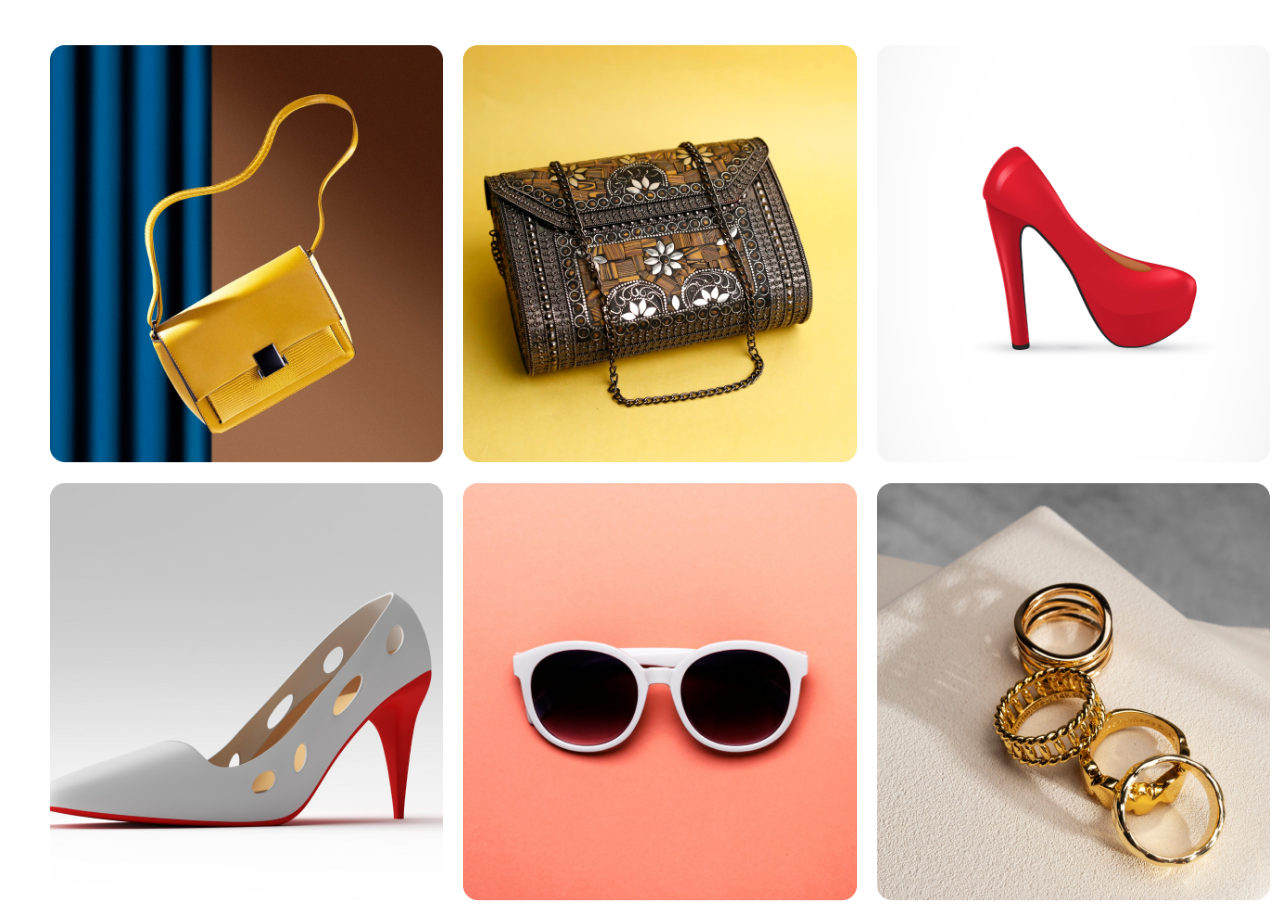
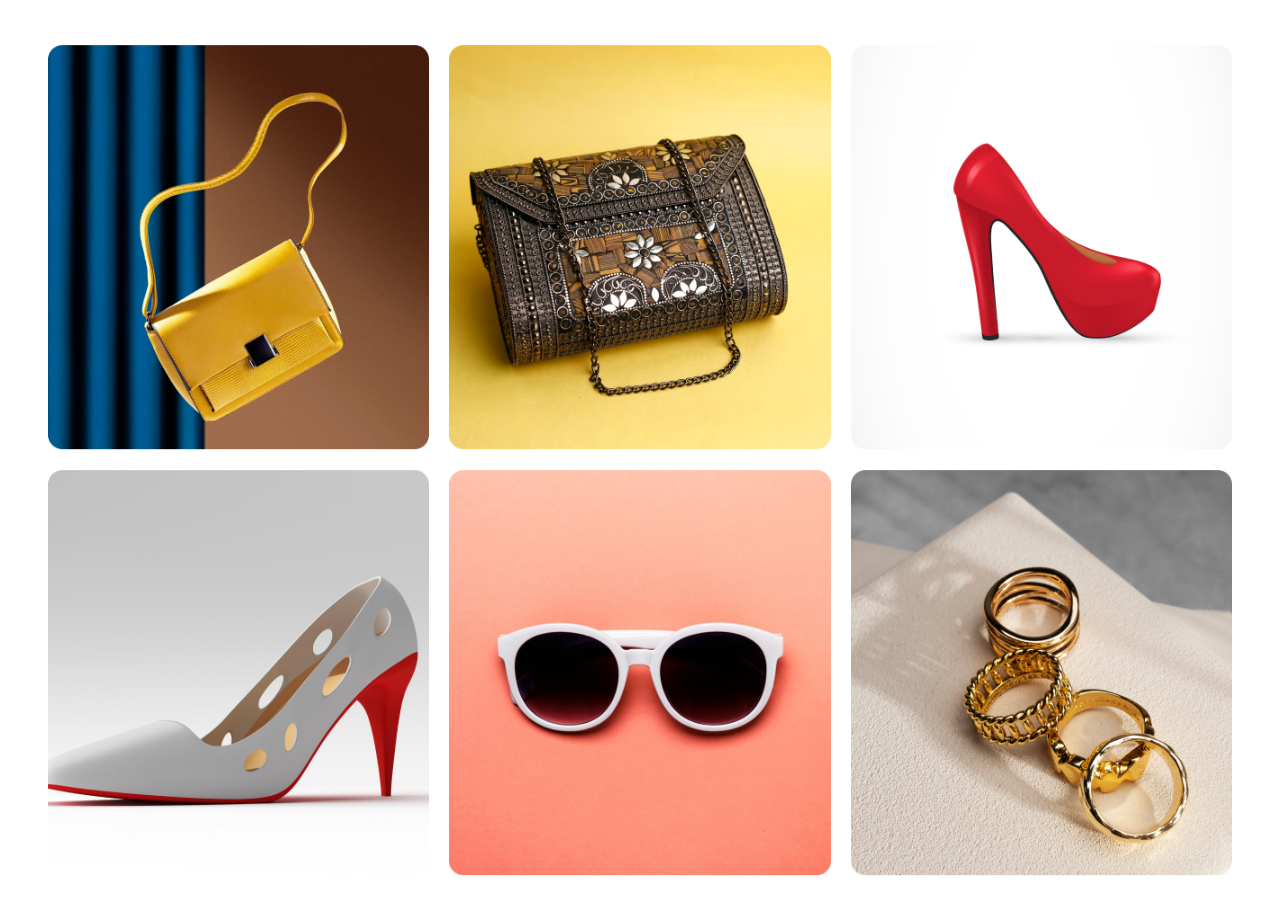
Before and after one commit to Hussain-Shamim/my-first-assign-ment-01, a plain HTML site: page index.html in a window 1280 px wide. Shown: the part 4755-5659 px from the top of the page. Drawn offline with Linux system fonts and the light colour scheme.

Commit message:
added portfolio css

```diff
--- a/style.css
+++ b/style.css
@@ -357,21 +357,23 @@
 }
 .portfolio_box .portfolio_img_col_1{
     display: flex;
+    justify-content: center;
     gap: 20px;
 }
 
 .portfolio_box .portfolio_img_col_2{
     margin-top:20px;
     display: flex;
+    justify-content: center;
     gap: 20px;
 }
 .portfolio_box .portfolio_img_col_1 img{
-    width: 33.33%;
+    width: 32.33%;
 
 }
 
 .portfolio_box .portfolio_img_col_2 img{
-   width: 33.33%;
+   width: 32.33%;
 }
 
 
```
